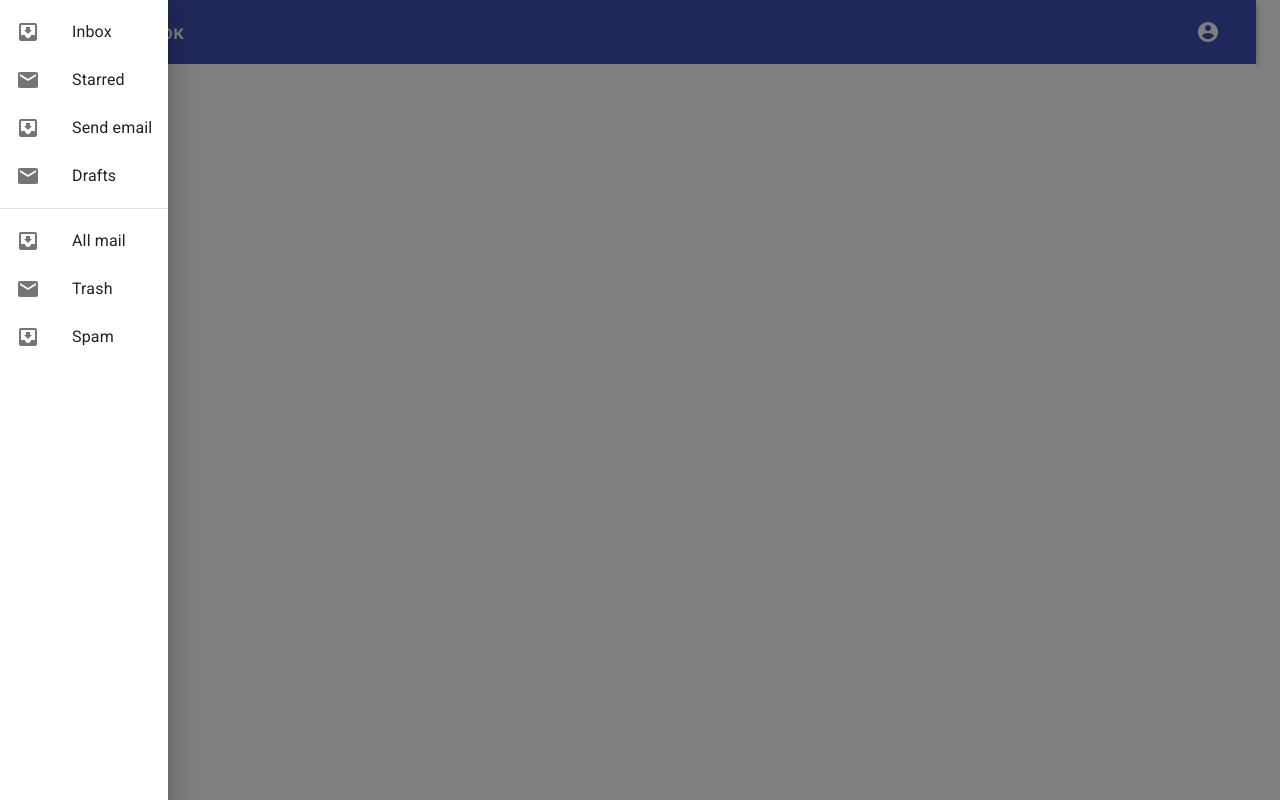
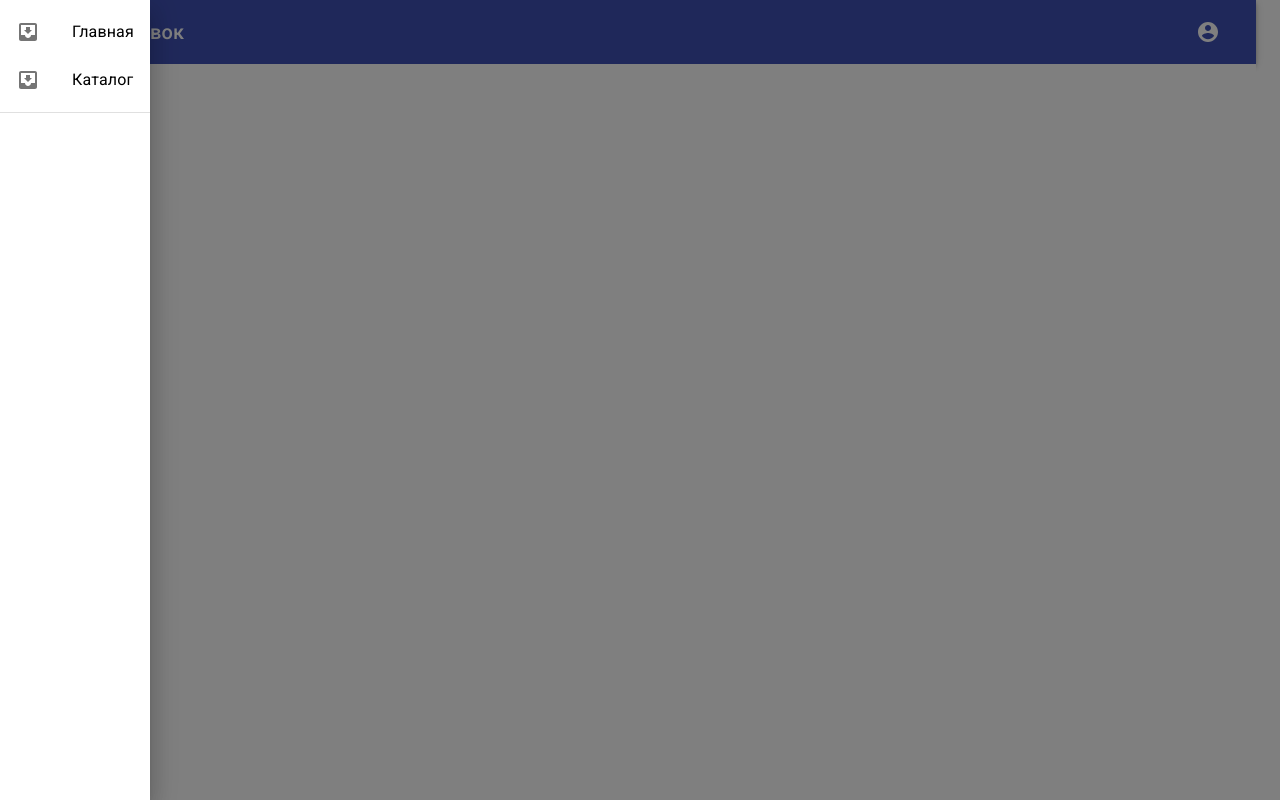
Before and after one commit to AnatolyDev/zayavki, a React (Create React App) app in the folder frontend/: page /catalog in a window 1280 px wide. Both pictures are taken after a click on the button 60 px from the left and 32 px from the top of the page. Built offline with nearby package versions, Linux system fonts and the light colour scheme.

Commit message:
Меню

```diff
--- a/frontend/src/App.css
+++ b/frontend/src/App.css
@@ -12,6 +12,8 @@
     -webkit-box-flex: 1;
     -ms-flex-positive: 1;
     flex-grow: 1; }
+  .App .header a div {
+    color: grey; }
   .App .underheader {
     -webkit-box-flex: 1;
     -ms-flex-positive: 1;
--- a/frontend/src/App.scss
+++ b/frontend/src/App.scss
@@ -8,6 +8,8 @@
         .header-title {
             flex-grow: 1;
         }
+
+
 
     }
 
--- a/frontend/src/components/Catalog/index.js
+++ b/frontend/src/components/Catalog/index.js
@@ -3,6 +3,7 @@ import React from 'react';
 const Catalog = () => {
     return (
         <>
+            Каталог
         </>
     )
 }
--- a/frontend/src/components/Header/index.js
+++ b/frontend/src/components/Header/index.js
@@ -8,21 +8,20 @@ import AccountCircle from '@material-ui/icons/AccountCircle';
 import MenuItem from '@material-ui/core/MenuItem';
 import Menu from '@material-ui/core/Menu';
 import Drawer from '@material-ui/core/Drawer';
-import Button from '@material-ui/core/Button';
 import List from '@material-ui/core/List';
 import Divider from '@material-ui/core/Divider';
 import ListItem from '@material-ui/core/ListItem';
 import ListItemIcon from '@material-ui/core/ListItemIcon';
 import ListItemText from '@material-ui/core/ListItemText';
 import InboxIcon from '@material-ui/icons/MoveToInbox';
-import MailIcon from '@material-ui/icons/Mail';
 import { NavLink } from 'react-router-dom';
+import { grey } from '@material-ui/core/colors';
 
 const Header = () => {
 
-    const [auth, setAuth] = React.useState(true);
-    const [anchorEl, setAnchorEl] = React.useState(null);
-    const [state, setState] = React.useState(false);
+    const [auth, setAuth] = useState(true);
+    const [anchorEl, setAnchorEl] = useState(null);
+    const [openDrawer, setOpenDrawer] = useState(false);
     const open = Boolean(anchorEl);
 
     const toggleDrawer = (open) => event => {
@@ -30,33 +29,42 @@ const Header = () => {
           return;
         }
 
-        setState(open);
+        setOpenDrawer(open);
       };
 
-      const sideList = side => (
+      const sideList = () => (
         <div
           className='menu-list'
           role="presentation"
-          onClick={toggleDrawer(side, false)}
-          onKeyDown={toggleDrawer(side, false)}
+          onClick={toggleDrawer(false)}
+          onKeyDown={toggleDrawer(false)}
         >
           <List>
-            {['Inbox', 'Starred', 'Send email', 'Drafts'].map((text, index) => (
-              <ListItem button key={text}>
-                <ListItemIcon>{index % 2 === 0 ? <InboxIcon /> : <MailIcon />}</ListItemIcon>
-                <ListItemText primary={text} />
+            {/*['Inbox', 'Starred', 'Send email', 'Drafts'].map((text, index) => (
+              <NavLink to='/dff' style={{textDecoration: 'none', color: grey}}>
+                <ListItem button key={text} onClick={toggleDrawer(false)}>
+                  <ListItemIcon>{index % 2 === 0 ? <InboxIcon /> : <MailIcon />}</ListItemIcon>
+                  <ListItemText primary={text} style={{color: 'black'}}/>
+                </ListItem>
+              </NavLink>
+            ))*/}
+
+            <NavLink to='/' style={{textDecoration: 'none', color: grey}}>
+              <ListItem button onClick={toggleDrawer(false)}>
+                <ListItemIcon>{<InboxIcon />}</ListItemIcon>
+                <ListItemText primary='Главная' style={{color: 'black'}}/>
               </ListItem>
-            ))}
+            </NavLink>
+
+            <NavLink to='/catalog' style={{textDecoration: 'none', color: grey}}>
+              <ListItem button onClick={toggleDrawer(false)}>
+                <ListItemIcon>{<InboxIcon />}</ListItemIcon>
+                <ListItemText primary='Каталог' style={{color: 'black'}}/>
+              </ListItem>
+            </NavLink>
+
           </List>
           <Divider />
-          <List>
-            {['All mail', 'Trash', 'Spam'].map((text, index) => (
-              <ListItem button key={text}>
-                <ListItemIcon>{index % 2 === 0 ? <InboxIcon /> : <MailIcon />}</ListItemIcon>
-                <ListItemText primary={text} />
-              </ListItem>
-            ))}
-          </List>
         </div>
       );
 
@@ -74,12 +82,12 @@ const Header = () => {
 
     return (
         <div className='header-main'>
-            <Drawer open={state} onClose={toggleDrawer(false)}>
-                {sideList('left')}
+            <Drawer open={openDrawer} onClose={toggleDrawer(false)}>
+                {sideList()}
             </Drawer>
             <AppBar position="static">
                 <Toolbar>
-                    <IconButton edge="start" className='menu-button' color="inherit" aria-label="menu" onClick={toggleDrawer('left', true)}>
+                    <IconButton edge="start" className='menu-button' color="inherit" aria-label="menu" onClick={toggleDrawer(true)}>
                         <MenuIcon />
                     </IconButton>
                     <Typography variant="h6" className='header-title'>
--- a/frontend/src/components/Menu/index.js
+++ b/frontend/src/components/Menu/index.js
@@ -1,5 +1,4 @@
 import React from 'react';
-import { NavLink } from 'react-router-dom';
 
 const Menu = () => {
     return (
```
